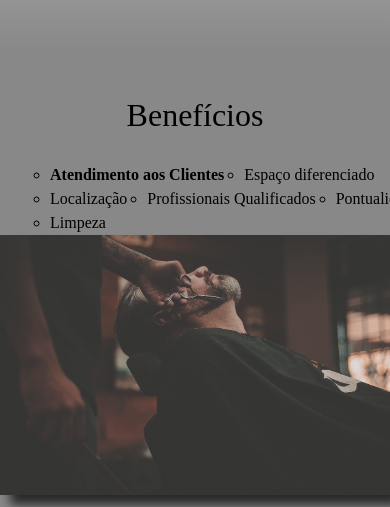
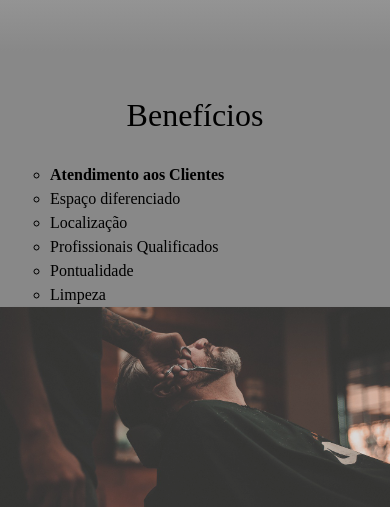
Before and after one commit to yokatsu/Alura, a PHP site: page / in a window 390 px wide; the page is wider, and only the part inside the window is pictured. Shown: the part 1466-1973 px from the top of that part. Run offline with PHP 8.4, Linux system fonts and the light colour scheme.

Commit message:
Update style.css

```diff
--- a/css/style.css
+++ b/css/style.css
@@ -158,6 +158,7 @@ footer{
 
 	}
 	.lista-beneficios{
-		display:block;
+		display:flex;
+		flex-direction: column;
 	}
 }
```
